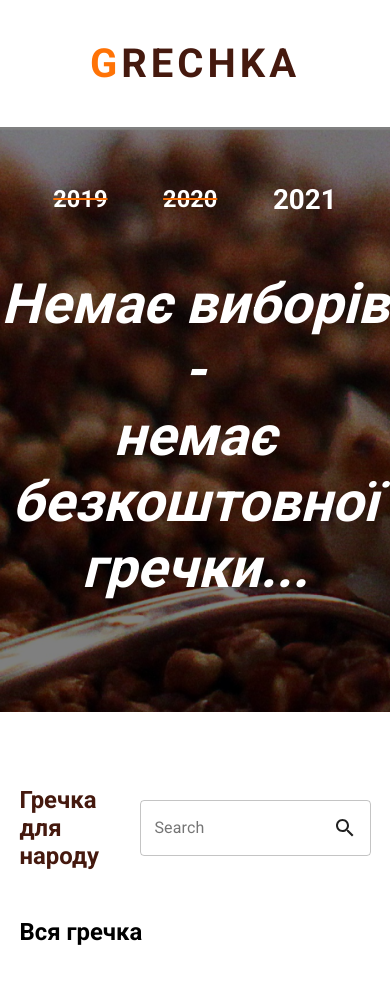
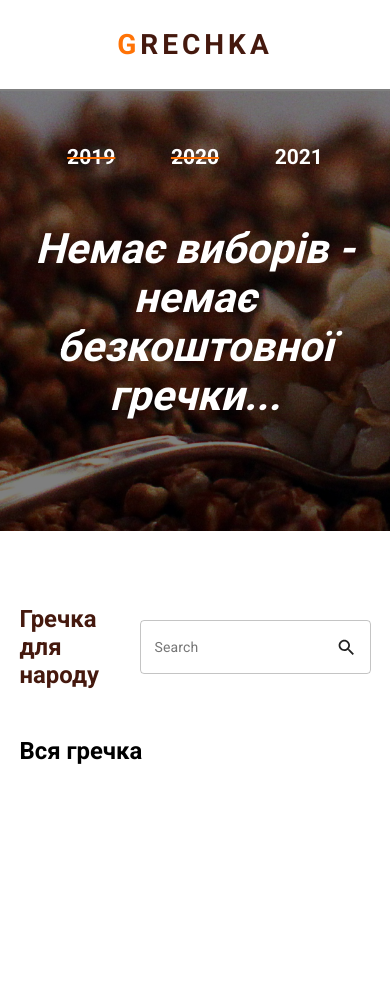
Before and after one commit to 666squared999/test-assignment-front, a React (Create React App) app: page / in a window 390 px wide. Shown: the top 984 px of the page. After the commit the page ends 844 px from the top, so only its background shows below. Built offline with nearby package versions, Linux system fonts and the light colour scheme.

Commit message:
fix: add phone mixin and handle font size depending on the screen width

```diff
--- /dev/null
+++ b/src/assets/mixins.scss
@@ -0,0 +1,7 @@
+$phones: 480px;
+
+@mixin phones {
+    @media screen and (max-width: $phones) {
+        @content;
+    }
+}
--- a/src/assets/style.scss
+++ b/src/assets/style.scss
@@ -1,8 +1,15 @@
+@import "./mixins.scss";
+
 html,
 body {
     margin: 0;
     padding: 0;
     font-family: "Roboto";
+    font-size: 18px;
+
+    @include phones {
+        font-size: 14px;
+    }
 }
 $color1: #ff7306;
 $color2: #45190e;
--- a/src/components/Header/style.scss
+++ b/src/components/Header/style.scss
@@ -1,14 +1,17 @@
 @import "../../assets/style.scss";
+
 .Header {
     display: flex;
     align-items: center;
+
     p {
         color: $color2;
-        font-size: 40px;
+        font-size: 2em;
         font-weight: bold;
         letter-spacing: 4px;
         &::first-letter {
             color: $color1;
         }
+        margin: 1em 0;
     }
 }
--- a/src/components/Wallpaper/style.scss
+++ b/src/components/Wallpaper/style.scss
@@ -1,4 +1,5 @@
 @import "../../assets/style.scss";
+
 .Wallpaper {
     display: flex;
     flex-direction: column;
@@ -8,12 +9,11 @@
         url("../../assets/images/buckwheat.png");
     background-size: cover;
     color: #fff;
-    font-size: calc(20px + 2vw);
+    font-size: 1.5em;
     font-weight: bold;
     .crossed {
         text-decoration: line-through;
         text-decoration-color: $color1;
-        font-size: 0.85em;
     }
     div {
         width: 50%;
@@ -32,5 +32,7 @@
         font-size: 2em;
         text-align: center;
         margin: calc(20px + 2vw) 0 calc(80px + 8vw);
+        padding-left: 5%;
+        padding-right: 5%;
     }
 }
```
Also changed, not shown: src/components/InputsGap/index.tsx (deleted, +0 -10 lines), src/components/InputsGap/style.scss (deleted).
